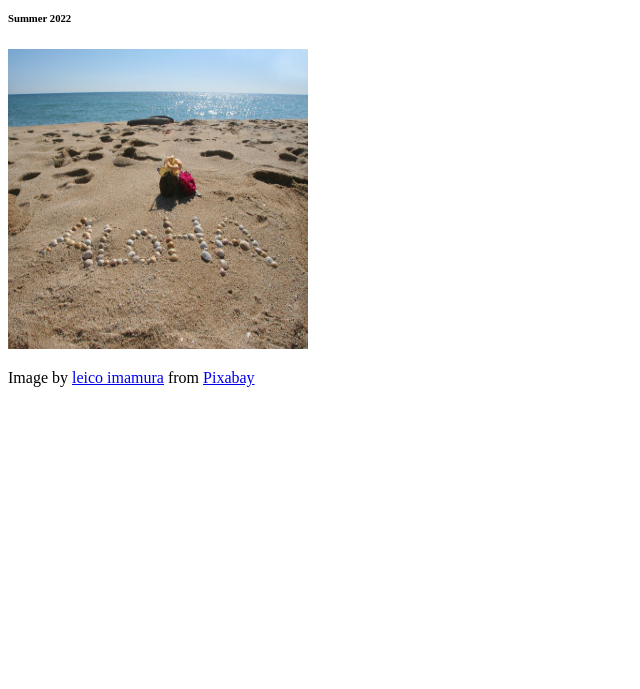
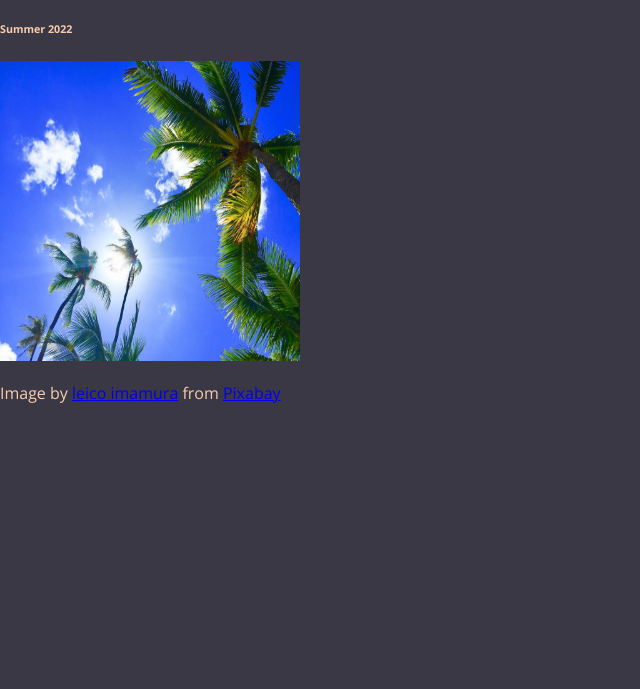
Before and after one commit to CSF2223/imagegallery-EvanLin1729, a plain HTML site: page index.html in a window 1280 px wide. Shown: the part 111-800 px from the top of the page, without its empty margins (0-640 px from the left). Drawn offline with nearby package versions, Linux system fonts and the light colour scheme.

Commit message:
finished 2-7

```diff
--- a/index.html
+++ b/index.html
@@ -5,6 +5,7 @@
     <meta name="viewport" content="width=device-width, initial-scale=1.0">
     <meta http-equiv="X-UA-Compatible" content="ie=edge">
     <title>Image Gallery</title>
+    <link rel="stylesheet" href="style.css" type="text/css" />
 </head>
 <body>
     <header>
@@ -15,7 +16,7 @@
 
     <section>
         <div>
-            <img src="assets/aloha-305857_1920.jpg" alt="Aloha Palm Tree Blue Sky" width="300" height="300"></img>
+            <img src="assets/hawaii-2700190_1920.jpg" alt="Aloha Palm Tree Blue Sky" width="300" height="300"></img>
             <title>Aloha Palm Tree Blue Sky</title>
             <p>Image by <a href="https://pixabay.com/users/graziebambino-1593455/?utm_source=link-attribution&amp;utm_medium=referral&amp;utm_campaign=image&amp;utm_content=2700190">leico imamura</a>
             from <a href="https://pixabay.com/?utm_source=link-attribution&amp;utm_medium=referral&amp;utm_campaign=image&amp;utm_content=2700190">Pixabay</a></p>
--- a/style.css
+++ b/style.css
@@ -1,7 +1,23 @@
 /*
 Color Palette:
-background color:
-font color:
-secondary color:
-tertiary color:
+background color:  #3A3845
+font color:  #F7CCAC
+secondary color:  #C6987B
+tertiary color:  #826F66
 */
+
+/* CSS syntax notes:
+        selector {property: valaue;}
+*/
+
+@import url('https://fonts.googleapis.com/css2?family=Open+Sans:wght@300;400;600;700&display=swap');
+
+
+
+
+body {
+    background-color: #3A3845;
+    color: #F7CCAC;
+    font-family: 'Open Sans', sans-serif;
+    margin: 0;
+}
```
